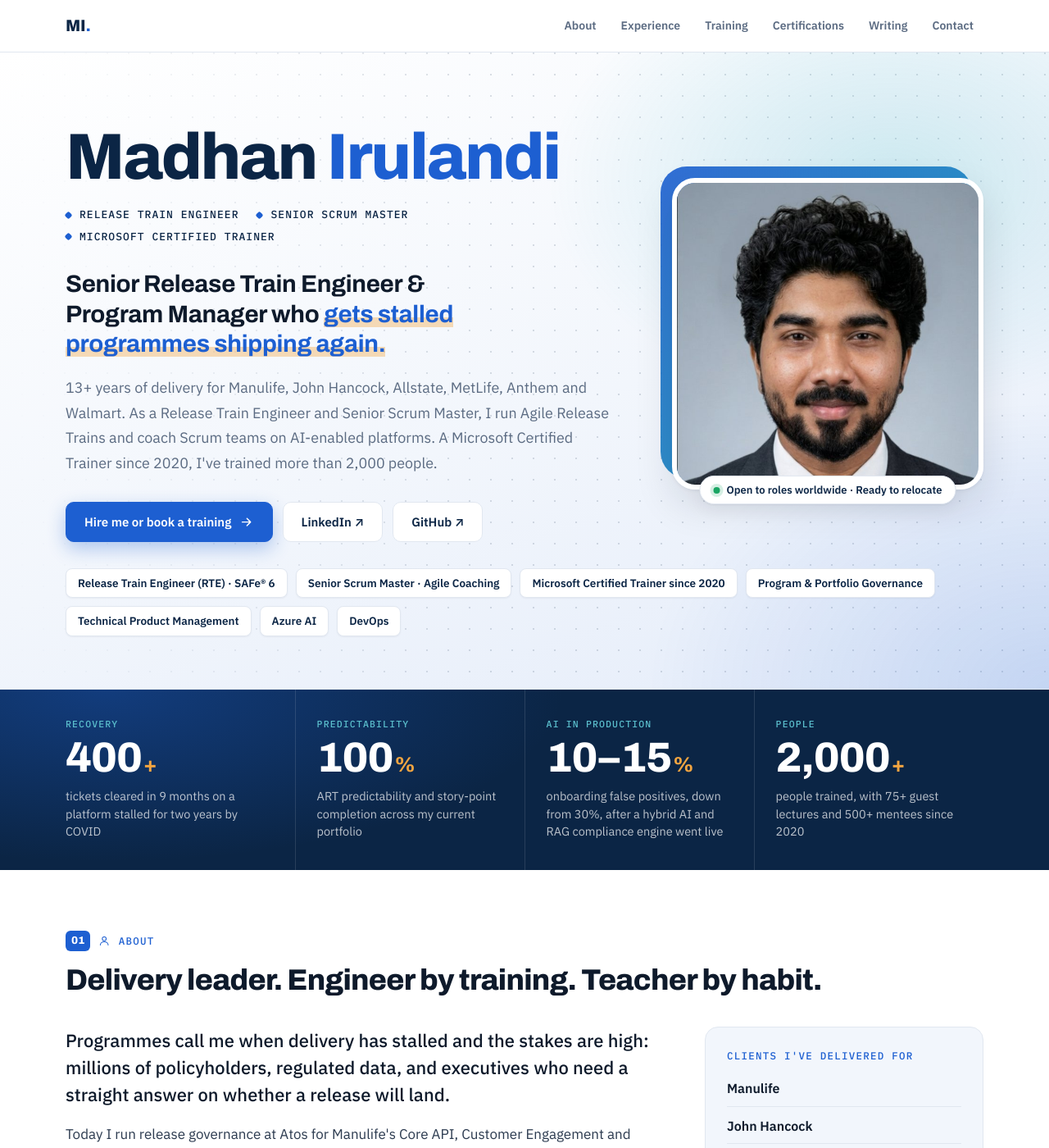
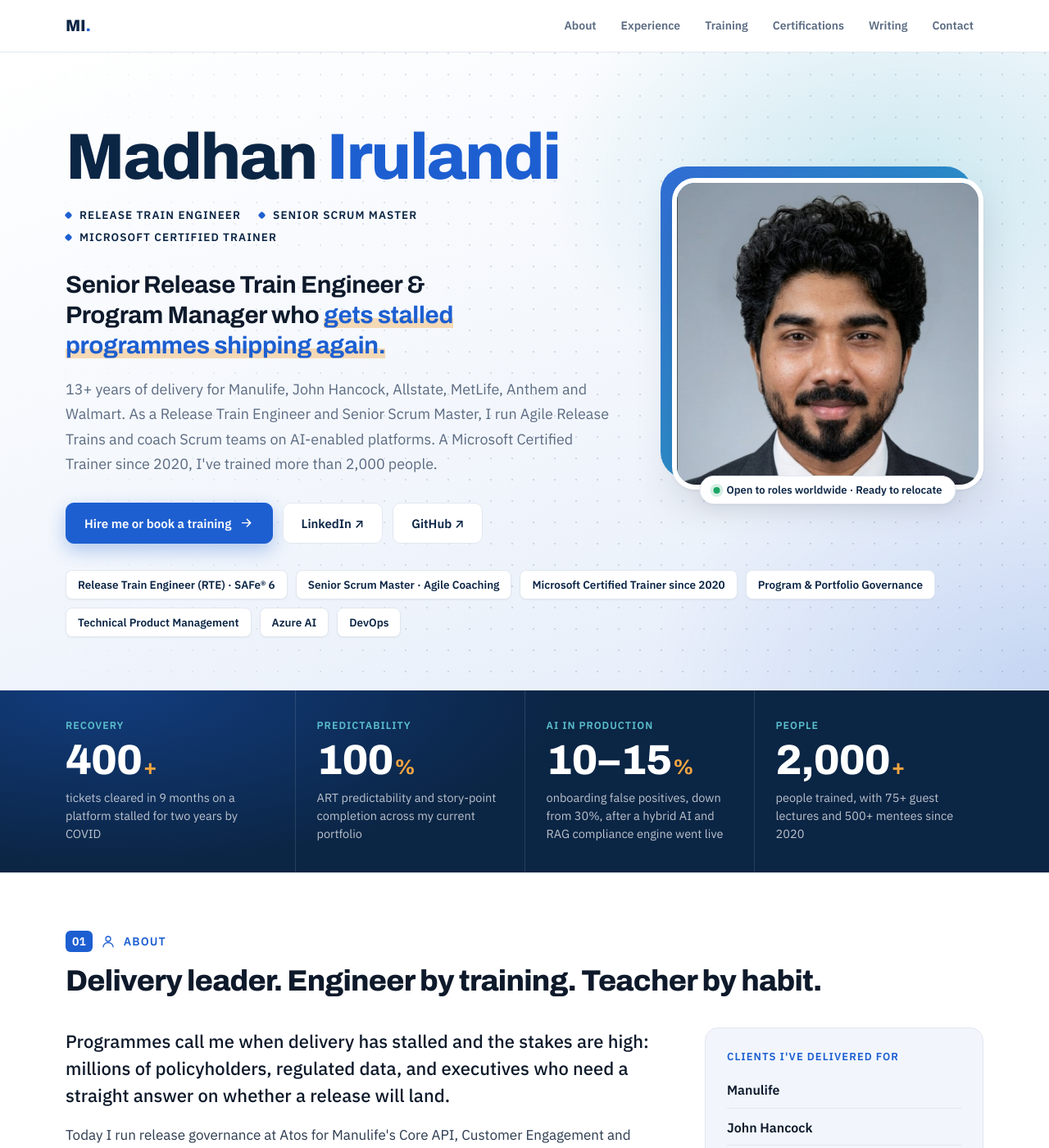
Before and after one commit to Madhan-I/Madhan-I.github.io, a Jekyll site: the page built from index.html, in a window 1280 px wide and 1400 px high. Shown: the whole window at 82% size. Built offline with Jekyll 4.4.1, drawn with Linux system fonts in a browser that asks for light colours.

Commit message:
One consistent label style across the site
Co-Authored-By: Claude Opus 5.5 <noreply@anthropic.com>
Claude-Session: https://claude.ai/code/session_01MFRrTt7LBDdX57m85KHNGp

```diff
--- a/assets/css/style.css
+++ b/assets/css/style.css
@@ -306,3 +306,19 @@ section.flush-top { padding-block: 10px clamp(56px, 7vw, 96px); }
 .lb-close { position: absolute; top: 8px; right: 8px; width: 40px; height: 40px; border-radius: 50%; border: 0; background: #FFFFFF; color: var(--navy); font-size: 24px; line-height: 1; cursor: pointer; }
 
 @media (prefers-reduced-motion: reduce) { html { scroll-behavior: auto; } *, *::before, *::after { transition: none !important; animation: none !important; } }
+
+/* ---------- one label style everywhere: main font, bold, small caps-style ---------- */
+.label { font: 700 14px/1 var(--body); letter-spacing: .08em; gap: 10px; }
+.label .num { font: 800 14px/1 var(--body); padding: 6px 8px; letter-spacing: 0; }
+.label .ic { width: 18px; height: 18px; }
+.roles { font: 700 13.5px/1.4 var(--body); letter-spacing: .08em; }
+.metric .tag, .clients h3, .cg h3, .card .k, .post-card .k, .quick dt { font-family: var(--body); font-weight: 700; letter-spacing: .08em; }
+.metric .tag { font-size: 12.5px; }
+.clients h3, .cg h3 { font-size: 13px; }
+.card .k, .quick dt { font-size: 12px; }
+.post-card .k { font-size: 12.5px; }
+.meta { font-family: var(--body); font-size: 12.5px; font-weight: 500; }
+.live, .expired, .now-tag { font-family: var(--body); font-weight: 700; letter-spacing: .06em; }
+.topics span { font: 600 12.5px/1.4 var(--body); }
+.eyebrow { font-family: var(--body); font-weight: 700; }
+button { font-family: var(--body); }
```
